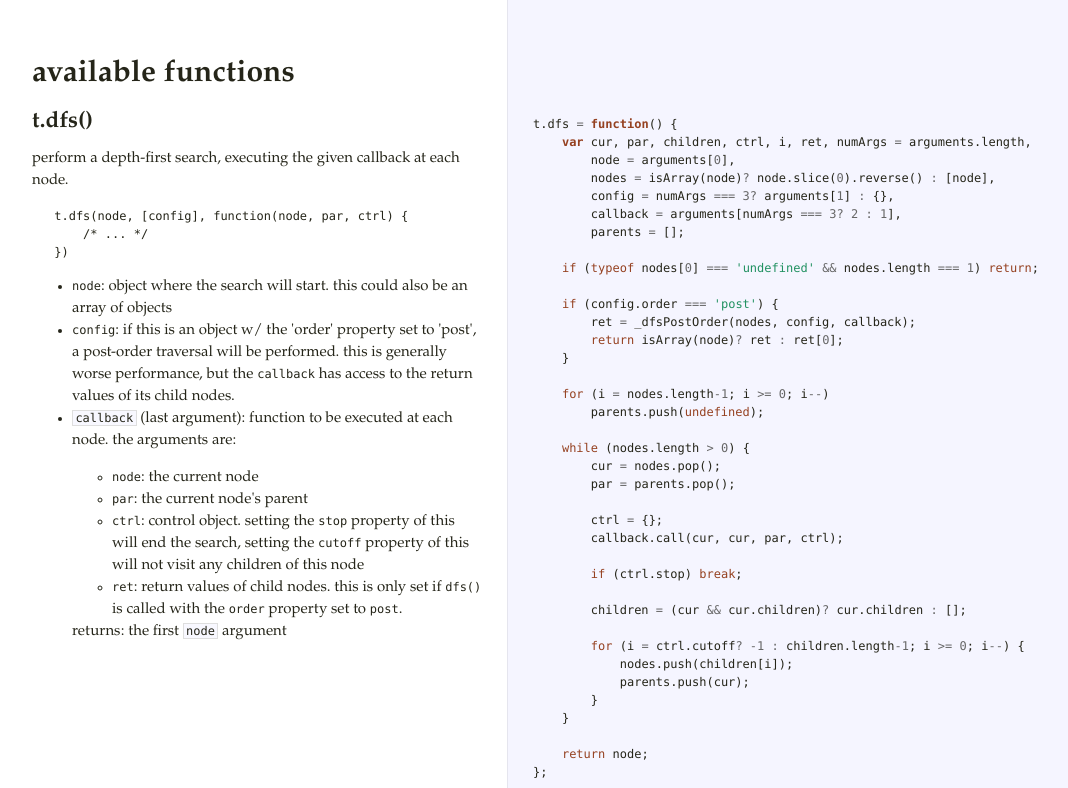
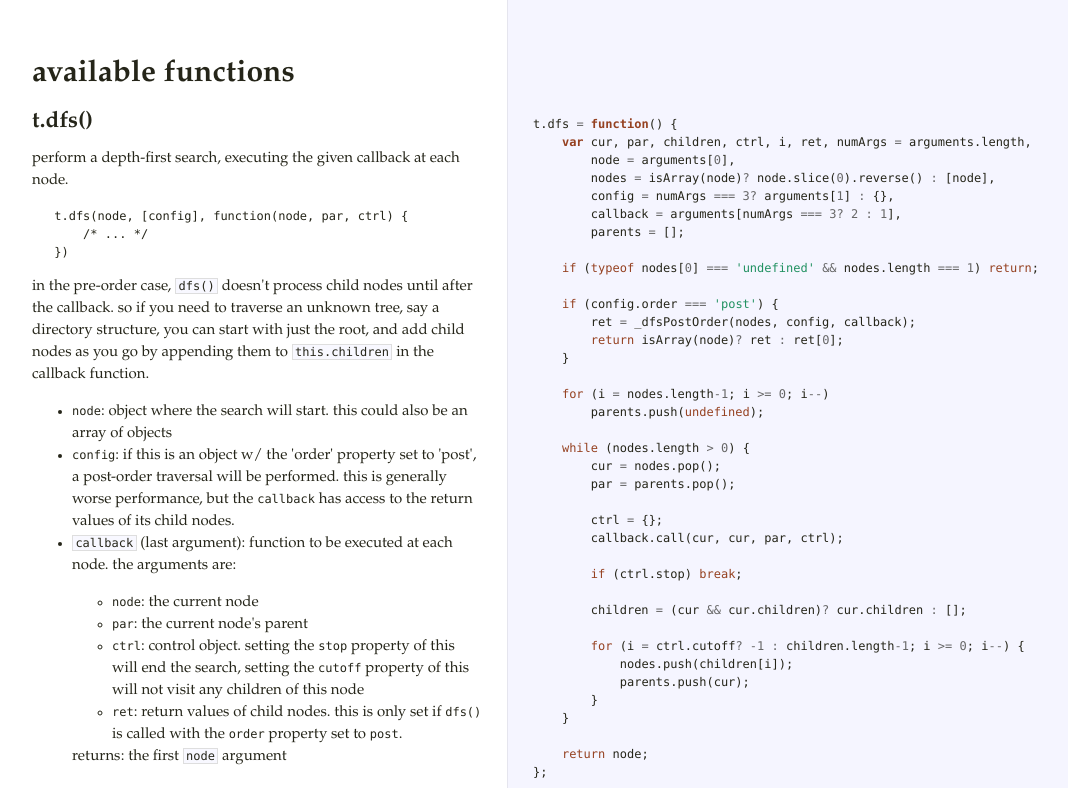
Before and after one commit to aaronj1335/t-js, a plain HTML site: page index.html in a window 1280 px wide. Shown: the part 1122-1910 px from the top of the page, without its empty margins (18-1086 px from the left). Drawn offline with Linux system fonts and the light colour scheme.

Commit message:
documentation updates

```diff
--- a/index.html
+++ b/index.html
@@ -1,4 +1,4 @@
-<!DOCTYPE html>  <html> <head>   <title>t.js</title>   <meta http-equiv="content-type" content="text/html; charset=UTF-8">   <link rel="stylesheet" media="all" href="docco.css" /> </head> <body>   <div id="container">     <div id="background"></div>          <table cellpadding="0" cellspacing="0">       <thead>         <tr>           <th class="docs">             <h1>               t.js             </h1>           </th>           <th class="code">           </th>         </tr>       </thead>       <tbody>                               <tr id="section-1">             <td class="docs">               <div class="pilwrap">                 <a class="pilcrow" href="#section-1">&#182;</a>               </div>               <p>version 0.3.1 (<a href="https://github.com/aaronj1335/t-js">source</a>)</p>
+<!DOCTYPE html>  <html> <head>   <title>t.js</title>   <meta http-equiv="content-type" content="text/html; charset=UTF-8">   <link rel="stylesheet" media="all" href="docco.css" /> </head> <body>   <div id="container">     <div id="background"></div>          <table cellpadding="0" cellspacing="0">       <thead>         <tr>           <th class="docs">             <h1>               t.js             </h1>           </th>           <th class="code">           </th>         </tr>       </thead>       <tbody>                               <tr id="section-1">             <td class="docs">               <div class="pilwrap">                 <a class="pilcrow" href="#section-1">&#182;</a>               </div>               <p>version 0.3.0 (<a href="https://github.com/aaronj1335/t-js">source</a>)</p>
 
 <p>t-js is freely distributable under the MIT license</p>             </td>             <td class="code">               <div class="highlight"><pre></pre></div>             </td>           </tr>                               <tr id="section-2">             <td class="docs">               <div class="pilwrap">                 <a class="pilcrow" href="#section-2">&#182;</a>               </div>               <h1>overview</h1>
 
@@ -64,6 +64,11 @@ library can be installed from <a href="http://search.npmjs.org/#/t">npm</a>:</p>
      /* ... */
  })
 </code></pre>
+
+<p>in the pre-order case, <code>dfs()</code> doesn't process child nodes until after the
+ callback.  so if you need to traverse an unknown tree, say a directory
+ structure, you can start with just the root, and add child nodes as you go
+ by appending them to <code>this.children</code> in the callback function.</p>
 
 <ul>
 <li><code>node</code>:
```
